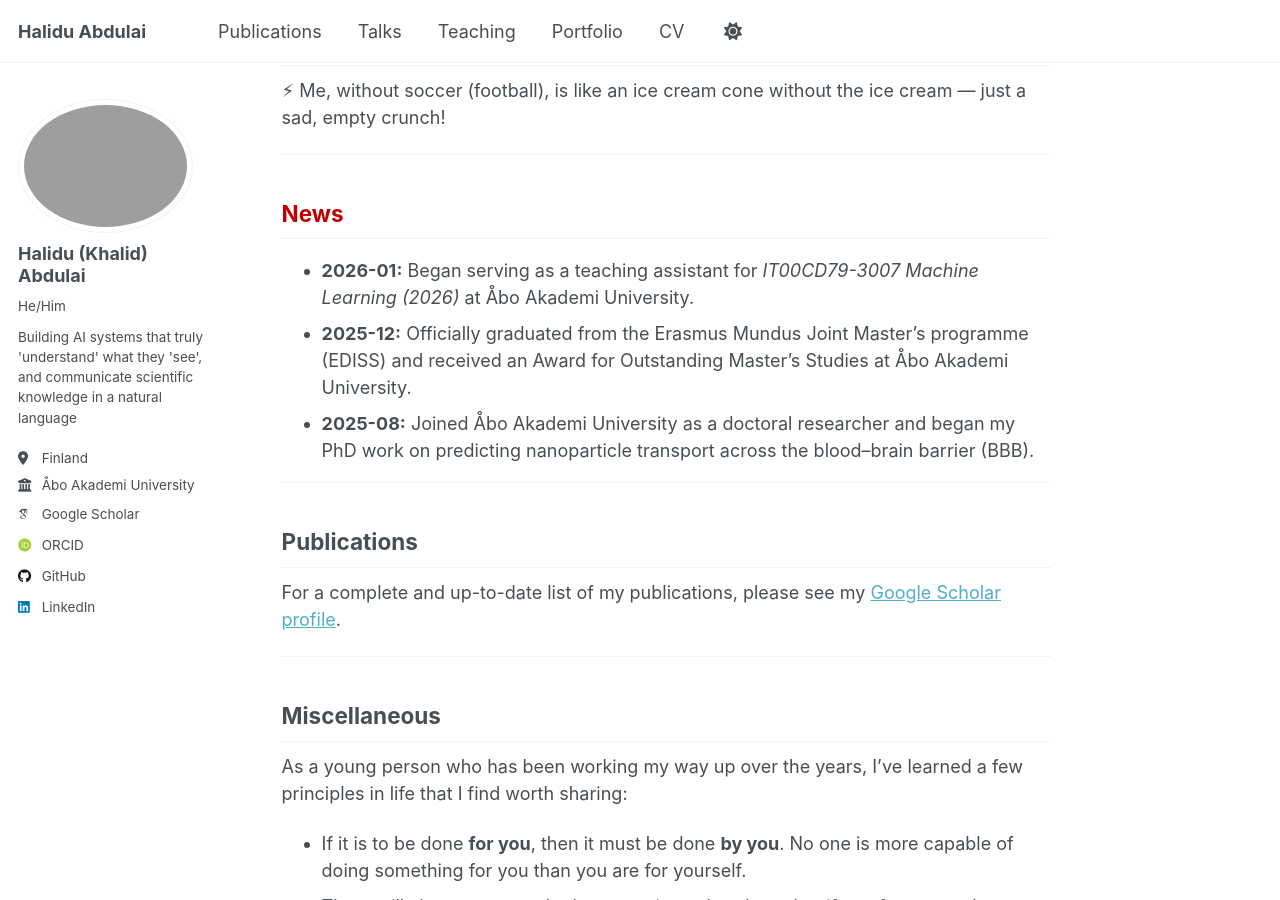
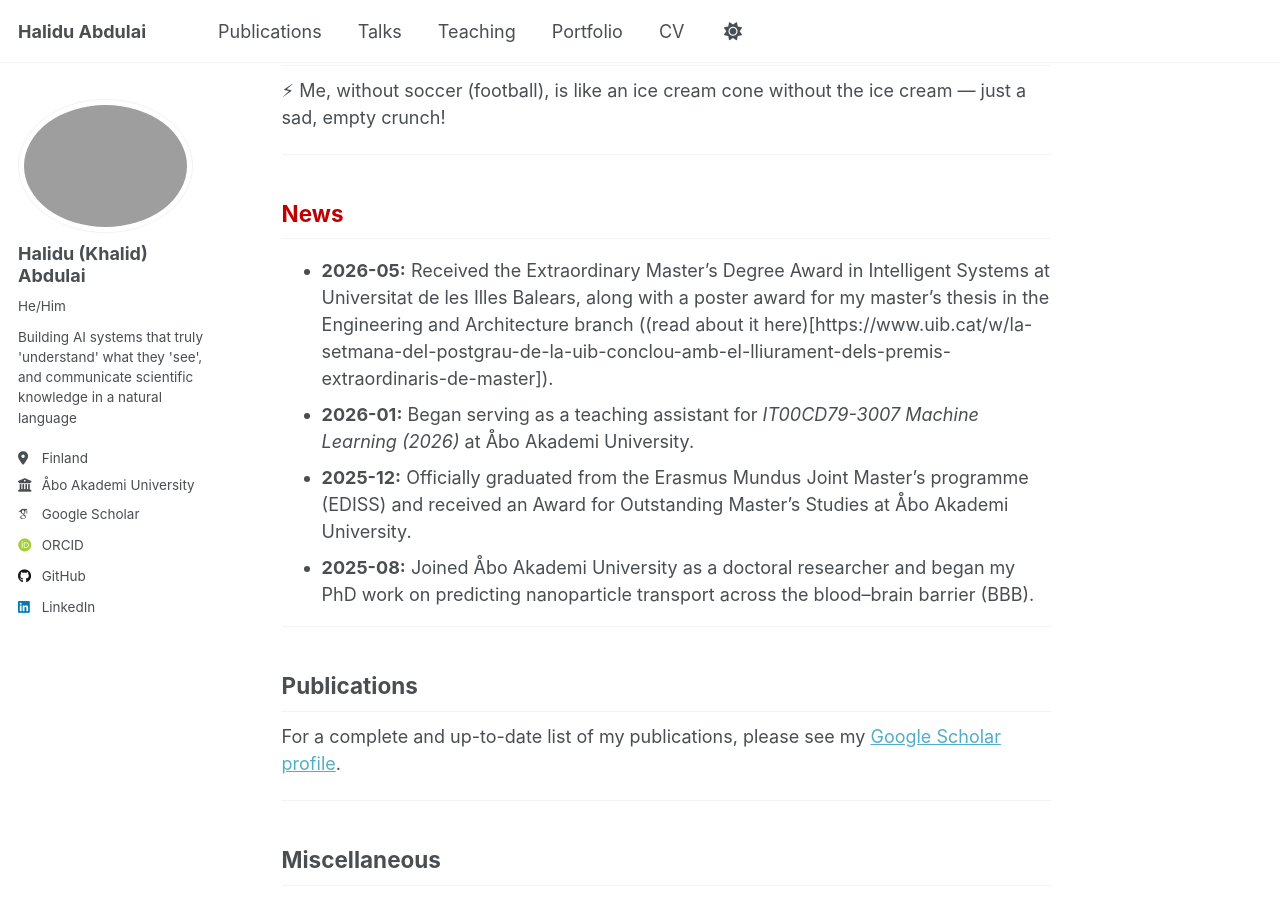
Before and after one commit to abdulaihalidu/abdulaihalidu.github.io, a Jekyll site: the page built from _pages/about.md, in a window 1280 px wide and 900 px high, scrolled down 997 px. Built offline with Jekyll 4.4.1, drawn with Linux system fonts in a browser that asks for light colours; some web fonts are replaced; a script that is not in the unit is left out.

Commit message:
Update news section with recent achievements
Added a new entry for the Extraordinary Master’s Degree Award in Intelligent Systems received in May 2026.

```diff
--- a/_pages/about.md
+++ b/_pages/about.md
@@ -30,6 +30,7 @@
 
 ## <span class="red-heading">News</span>
 
+- **2026-05:** Received the Extraordinary Master’s Degree Award in Intelligent Systems at Universitat de les Illes Balears, along with a poster award for my master’s thesis in the Engineering and Architecture branch ((read about it here)[https://www.uib.cat/w/la-setmana-del-postgrau-de-la-uib-conclou-amb-el-lliurament-dels-premis-extraordinaris-de-master]).
 - **2026-01:** Began serving as a teaching assistant for *IT00CD79-3007 Machine Learning (2026)* at Åbo Akademi University.
 - **2025-12:** Officially graduated from the Erasmus Mundus Joint Master’s programme (EDISS) and received an Award for Outstanding Master’s Studies at Åbo Akademi University.
 - **2025-08:** Joined Åbo Akademi University as a doctoral researcher and began my PhD work on predicting nanoparticle transport across the blood–brain barrier (BBB).
```
